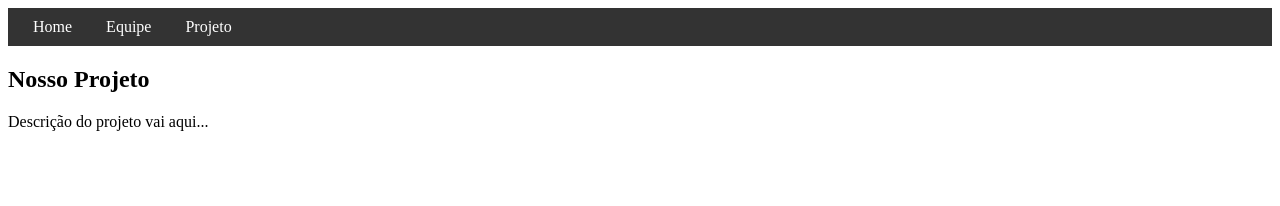
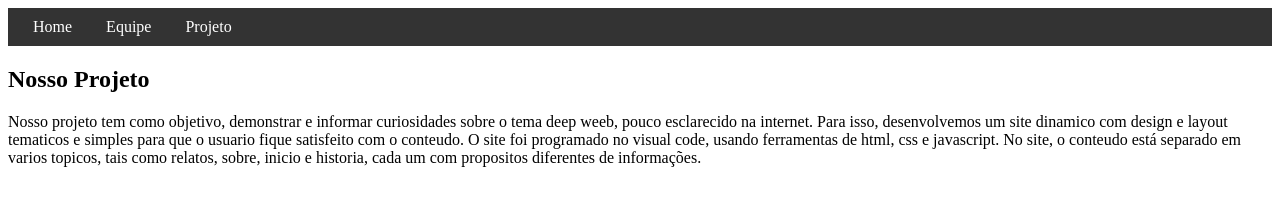
Before and after one commit to AllissonM/Projeto, a plain HTML site: page projeto.html in a window 1280 px wide. Drawn offline with Linux system fonts and the light colour scheme.

Commit message:
Update projeto.html

```diff
--- a/projeto.html
+++ b/projeto.html
@@ -47,7 +47,8 @@
     <!-- Seção do Projeto -->
     <section id="projeto">
         <h1>Nosso Projeto</h1>
-        <p>Descrição do projeto vai aqui...</p>
+        <p>Nosso projeto tem como objetivo, demonstrar e informar curiosidades sobre o tema deep weeb, pouco esclarecido na internet. Para isso, desenvolvemos um site dinamico com design e layout tematicos e simples para que o usuario fique satisfeito com o conteudo.
+        O site foi programado no visual code, usando ferramentas de html, css e javascript. No site, o conteudo está separado em varios topicos, tais como relatos, sobre, inicio e historia, cada um com propositos diferentes de informações. </p>
     </section>
 
 </body>
```
